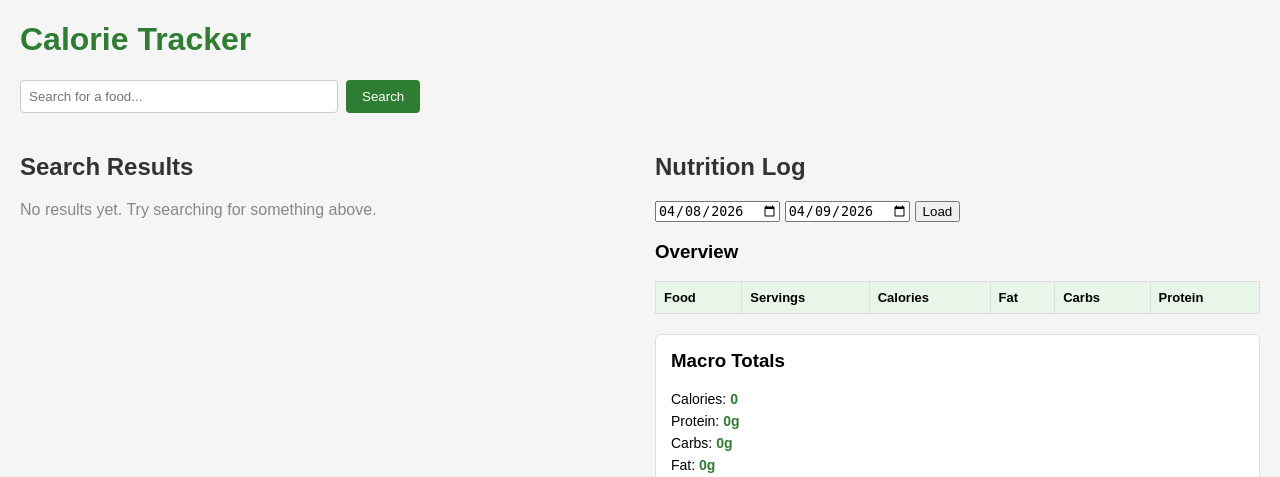
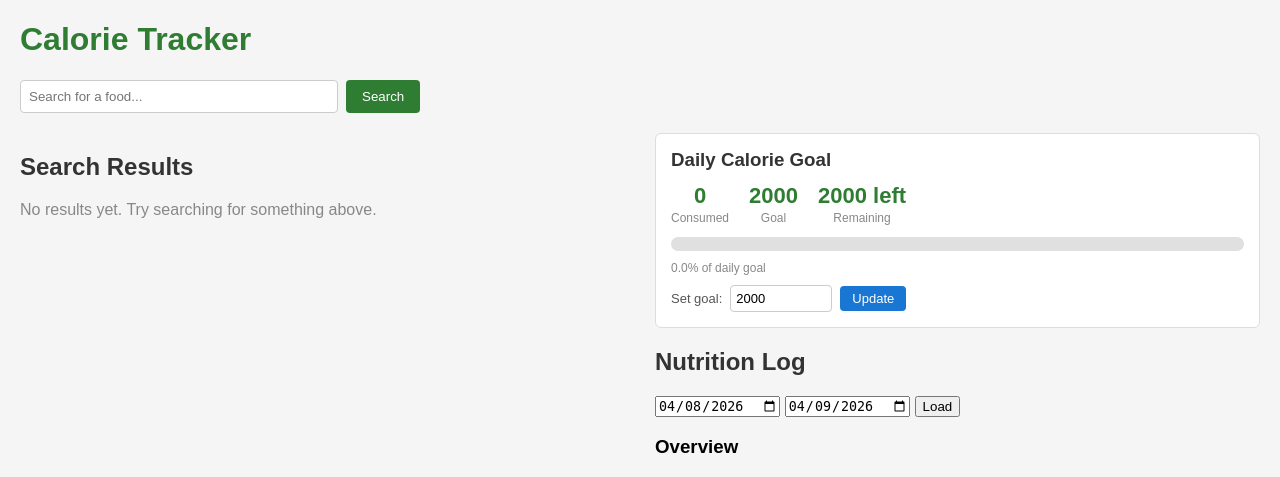
Before and after one commit to artkha1/calorie_tracker, a Flask app: page / in a window 1280 px wide. Shown: the top 477 px of the page. Run offline with Flask 3, Linux system fonts and the light colour scheme; lists and menus that the app fills with data are empty.

Commit message:
Calorie tracking + minor style/bug fixes

```diff
--- a/ui/templates/index.html
+++ b/ui/templates/index.html
@@ -178,11 +178,102 @@
             font-weight: bold;
             color: #2e7d32;
         }
+
+        /* Calorie goal card */
+        .goal-card {
+            background: white;
+            border: 1px solid #ddd;
+            border-radius: 6px;
+            padding: 15px;
+            margin-bottom: 20px;
+        }
+        .goal-card h3 {
+            margin: 0 0 12px 0;
+            color: #333; }
+
+        .goal-stats {
+            display: flex;
+            gap: 20px;
+            margin-bottom: 12px;
+        }
+        .goal-stat {
+            text-align: center;
+        }
+        .goal-stat .value {
+            font-size: 22px;
+            font-weight: bold;
+            color: #2e7d32;
+        }
+
+        .goal-stat .value.over {
+            color: #c62828;
+        }
+
+        .goal-stat .label {
+            font-size: 12px;
+            color: #888;
+            margin-top: 2px;
+        }
+
+        .progress-bar-bg {
+            background: #e0e0e0;
+            border-radius: 8px;
+            height: 14px;
+            width: 100%;
+            overflow: hidden;
+            margin-bottom: 10px;
+        }
+
+        .progress-bar-fill {
+            height: 100%;
+            border-radius: 8px;
+            background: #2e7d32;
+            transition: width 0.3s ease;
+        }
+
+        .progress-bar-fill.over {
+            background: #c62828;
+        }
+
+        .goal-form {
+            display: flex;
+            gap: 8px;
+            align-items: center;
+            margin-top: 10px;
+        }
+
+        .goal-form input[type="number"] {
+            width: 90px;
+            padding: 5px;
+            border: 1px solid #ccc;
+            border-radius: 4px;
+            font-size: 13px;
+        }
+
+        .goal-form button {
+            padding: 5px 12px;
+            background-color: #1976d2;
+            color: white;
+            border: none;
+            border-radius: 4px;
+            cursor: pointer;
+            font-size: 13px;
+        }
+
+        .goal-form button:hover {
+            background-color: #1565c0;
+        }
+
+        .goal-form label {
+            font-size: 13px;
+            color: #555;
+        }
     </style>
 </head>
 <body>
     <h1>Calorie Tracker</h1>
 
+    <!-- Search bar -->
     <div class="search-bar">
         <form action="/handle_form" method="POST" style="display: flex; gap: 8px;">
             <input type="text" name="query" placeholder="Search for a food..." required>
@@ -194,6 +285,7 @@
     </div>
 
     <div class="main-content">
+        <!-- Search results -->
         <div class="results-section">
             <h2>Search Results</h2>
             {% if results %}
@@ -210,7 +302,7 @@
                         <input type="hidden" name="start_date" value="{{ start_date }}">
                         <input type="hidden" name="end_date" value="{{ end_date }}">
 
-                        <input type="datetime-local" name="time" value = "{{ curr_time }}">
+                        <input type="datetime-local" name="time" value="{{ curr_time }}">
                         <button type="submit">Add</button>
                     </form>
                 </div>
@@ -220,7 +312,55 @@
             {% endif %}
         </div>
 
+        <!-- Right side: goal + log -->
         <div class="right-side">
+
+            <!-- Calorie Goal Card -->
+            <div class="goal-card">
+                <h3>Daily Calorie Goal</h3>
+
+                <div class="goal-stats">
+                    <div class="goal-stat">
+                        <div class="value {% if calories_consumed > calorie_goal %}over{% endif %}">
+                            {{ calories_consumed }}
+                        </div>
+                        <div class="label">Consumed</div>
+                    </div>
+                    <div class="goal-stat">
+                        <div class="value">{{ calorie_goal }}</div>
+                        <div class="label">Goal</div>
+                    </div>
+                    <div class="goal-stat">
+                        <div class="value {% if calories_consumed > calorie_goal %}over{% endif %}">
+                            {% if calories_consumed > calorie_goal %}
+                                +{{ (calories_consumed - calorie_goal) | round(1) }} over
+                            {% else %}
+                                {{ calories_remaining }} left
+                            {% endif %}
+                        </div>
+                        <div class="label">Remaining</div>
+                    </div>
+                </div>
+
+                <div class="progress-bar-bg">
+                    <div class="progress-bar-fill {% if calorie_progress >= 100 %}over{% endif %}"
+                         style="width: {{ calorie_progress }}%"></div>
+                </div>
+                <div style="font-size: 12px; color: #888; margin-bottom: 8px;">
+                    {{ calorie_progress }}% of daily goal
+                </div>
+
+                <!-- Set goal form -->
+                <form action="/set_goal" method="POST" class="goal-form">
+                    <label for="calorie_goal">Set goal:</label>
+                    <input type="number" name="calorie_goal" id="calorie_goal"
+                           value="{{ calorie_goal }}" min="1" step="1">
+                    <input type="hidden" name="start_date" value="{{ start_date }}">
+                    <input type="hidden" name="end_date" value="{{ end_date }}">
+                    <button type="submit">Update</button>
+                </form>
+            </div>
+
             <h2>Nutrition Log</h2>
 
             <form method="GET" action="/" style="margin-bottom: 10px;">
@@ -248,11 +388,14 @@
                         <td>{{ food["name"] }}</td>
                         <td>{{ qty }}</td>
                         {% for type in macro_types %}
-                        {% if food.get(type, 0) is not none%}
-                        <td>{{ (qty * food.get(type, 0)) | round(1) }}{{ macro_units[type] }}</td>
-                        {% else %}
-                        <td>None</td>
-                        {% endif %}
+                        {% set val = food.get(type, 0) %}
+                        <td>
+                            {% if val is not none %}
+                                {{ (qty * val) | round(1) }}{{ macro_units[type] }}
+                            {% else %}
+                                —
+                            {% endif %}
+                        </td>
                         {% endfor %}
                     </tr>
                     {% endfor %}
@@ -285,11 +428,7 @@
 
                             <td>
                                 <details>
-                                    <summary>
-                                        {{ record.info|length }} foods
-                                    </summary>
-
-                                    <!-- Nested food table -->
+                                    <summary>{{ record.info|length }} food(s)</summary>
                                     <table class="inner-table">
                                         <thead>
                                             <tr>
@@ -307,35 +446,34 @@
                                                 <td>{{ food["name"] }}</td>
                                                 <td>{{ qty }}</td>
                                                 {% for type in macro_types %}
-                                                {% if food.get(type, 0) is not none%}
-                                                <td>{{ (qty * food.get(type, 0)) | round(1) }}{{ macro_units[type] }}</td>
-                                                {% else %}
-                                                <td>None</td>
-                                                {% endif %}
+                                                {% set val = food.get(type, 0) %}
+                                                <td>
+                                                    {% if val is not none %}
+                                                        {{ (qty * val) | round(1) }}{{ macro_units[type] }}
+                                                    {% else %}
+                                                        —
+                                                    {% endif %}
+                                                </td>
                                                 {% endfor %}
                                             </tr>
                                             {% endfor %}
                                         </tbody>
                                     </table>
-
                                 </details>
                             </td>
-
                             <td>
-                                <!-- Delete whole record -->
                                 <form action="/delete_log" method="POST">
                                     <input type="hidden" name="record_id" value="{{ r_id }}">
-                                    <button type="submit">Delete</button>
+                                    <input type="hidden" name="start_date" value="{{ start_date }}">
+                                    <input type="hidden" name="end_date" value="{{ end_date }}">
+                                    <button class="delete-btn" type="submit">Delete</button>
                                 </form>
                             </td>
                         </tr>
                         {% endfor %}
                     </tbody>
                 </table>
-
             </div>
-
-
 
         </div>
     </div>
```
Also changed, not shown: templates/search.html (deleted, +0 -256 lines), ui/ui.py (+52 -42 lines).
